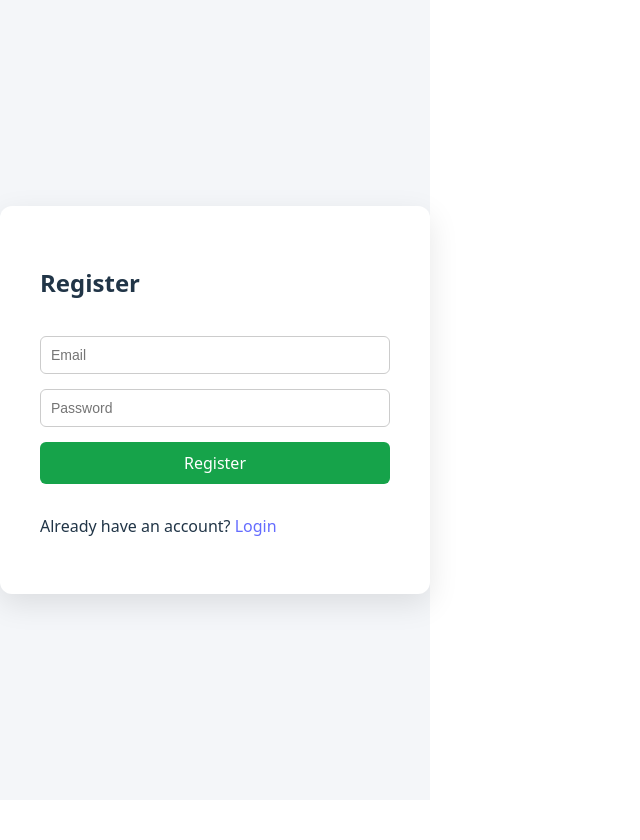
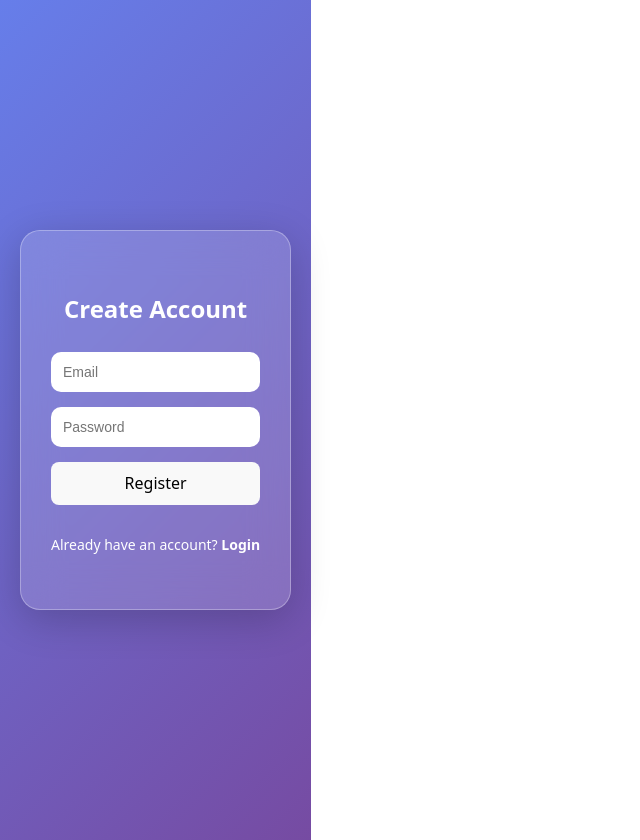
Before and after one commit to aravindhofficiel/notes, a React app in the folder frontend/: page /register in a window 1280 px wide. Shown: the whole page, without its empty margins (0-640 px from the left). Before the commit the page ends 800 px from the top, so only its background shows below. Built offline with nearby package versions, Linux system fonts and the light colour scheme; the HTML template or start-up script is replaced by a standard one.

Commit message:
login and registor ui fixed

```diff
--- a/frontend/src/pages/Login.jsx
+++ b/frontend/src/pages/Login.jsx
@@ -1,20 +1,17 @@
 import { useState } from "react";
 import axios from "axios";
-import { useNavigate, Link } from "react-router-dom";
+import { Link } from "react-router-dom";
 
 const API = import.meta.env.VITE_API_URL;
 
 export default function Login() {
   const [email, setEmail] = useState("");
   const [password, setPassword] = useState("");
-  const navigate = useNavigate();
 
   const login = async () => {
     try {
       const res = await axios.post(`${API}/login`, { email, password });
-
       localStorage.setItem("token", res.data.token);
-
       window.location.href = "/dashboard";
     } catch {
       alert("Invalid credentials");
@@ -22,14 +19,15 @@ export default function Login() {
   };
 
   return (
-    <div style={authContainer}>
-      <div style={card}>
-        <h2 style={{ marginBottom: "20px" }}>Login</h2>
+    <div style={page}>
+      <div style={glassCard}>
+        <h2 style={title}>Welcome Back</h2>
 
         <input
+          type="email"
           placeholder="Email"
           value={email}
-          onChange={e => setEmail(e.target.value)}
+          onChange={(e) => setEmail(e.target.value)}
           style={input}
         />
 
@@ -37,16 +35,16 @@ export default function Login() {
           type="password"
           placeholder="Password"
           value={password}
-          onChange={e => setPassword(e.target.value)}
+          onChange={(e) => setPassword(e.target.value)}
           style={input}
         />
 
-        <button onClick={login} style={primaryBtn}>
+        <button onClick={login} style={button}>
           Login
         </button>
 
-        <p style={{ marginTop: "15px" }}>
-          No account? <Link to="/register">Register</Link>
+        <p style={footerText}>
+          No account? <Link to="/register" style={link}>Create one</Link>
         </p>
       </div>
     </div>
@@ -55,37 +53,60 @@ export default function Login() {
 
 /* ===== Styles ===== */
 
-const authContainer = {
+const page = {
   minHeight: "100vh",
   display: "flex",
   justifyContent: "center",
   alignItems: "center",
-  background: "#f4f6f9"
+  padding: "20px",
+  background: "linear-gradient(135deg, #667eea, #764ba2)"
 };
 
-const card = {
-  background: "white",
-  padding: "40px",
-  borderRadius: "12px",
-  boxShadow: "0 10px 30px rgba(0,0,0,0.1)",
+const glassCard = {
+  width: "100%",
+  maxWidth: "380px",
+  padding: "40px 30px",
+  borderRadius: "20px",
+  backdropFilter: "blur(20px)",
+  background: "rgba(255,255,255,0.15)",
+  border: "1px solid rgba(255,255,255,0.3)",
+  boxShadow: "0 10px 40px rgba(0,0,0,0.2)",
   display: "flex",
   flexDirection: "column",
   gap: "15px",
-  width: "350px"
+  color: "white"
+};
+
+const title = {
+  textAlign: "center",
+  marginBottom: "10px",
+  fontWeight: "600"
 };
 
 const input = {
-  padding: "10px",
-  borderRadius: "6px",
-  border: "1px solid #ccc",
+  padding: "12px",
+  borderRadius: "10px",
+  border: "none",
+  outline: "none",
   fontSize: "14px"
 };
 
-const primaryBtn = {
-  padding: "10px",
-  backgroundColor: "#2563eb",
-  color: "white",
+const button = {
+  padding: "12px",
+  borderRadius: "10px",
   border: "none",
-  borderRadius: "6px",
+  backgroundColor: "#ffffff",
+  color: "#4f46e5",
+  fontWeight: "600",
   cursor: "pointer"
 };
+
+const footerText = {
+  textAlign: "center",
+  fontSize: "14px"
+};
+
+const link = {
+  color: "#fff",
+  fontWeight: "600"
+};
--- a/frontend/src/pages/Register.jsx
+++ b/frontend/src/pages/Register.jsx
@@ -1,13 +1,12 @@
 import { useState } from "react";
 import axios from "axios";
-import { useNavigate, Link } from "react-router-dom";
+import { Link } from "react-router-dom";
 
 const API = import.meta.env.VITE_API_URL;
 
 export default function Register() {
   const [email, setEmail] = useState("");
   const [password, setPassword] = useState("");
-  const navigate = useNavigate();
 
   const register = async () => {
     if (password.length < 6) {
@@ -15,23 +14,20 @@ export default function Register() {
       return;
     }
 
-    try {
-      await axios.post(`${API}/register`, { email, password });
-      navigate("/");
-    } catch (err) {
-      alert("Registration failed");
-    }
+    await axios.post(`${API}/register`, { email, password });
+    window.location.href = "/";
   };
 
   return (
-    <div style={authContainer}>
-      <div style={card}>
-        <h2 style={{ marginBottom: "20px" }}>Register</h2>
+    <div style={page}>
+      <div style={glassCard}>
+        <h2 style={title}>Create Account</h2>
 
         <input
+          type="email"
           placeholder="Email"
           value={email}
-          onChange={e => setEmail(e.target.value)}
+          onChange={(e) => setEmail(e.target.value)}
           style={input}
         />
 
@@ -39,16 +35,16 @@ export default function Register() {
           type="password"
           placeholder="Password"
           value={password}
-          onChange={e => setPassword(e.target.value)}
+          onChange={(e) => setPassword(e.target.value)}
           style={input}
         />
 
-        <button onClick={register} style={primaryBtn}>
+        <button onClick={buttonStyle}>
           Register
         </button>
 
-        <p style={{ marginTop: "15px" }}>
-          Already have an account? <Link to="/">Login</Link>
+        <p style={footerText}>
+          Already have an account? <Link to="/" style={link}>Login</Link>
         </p>
       </div>
     </div>
@@ -57,37 +53,60 @@ export default function Register() {
 
 /* ===== Styles ===== */
 
-const authContainer = {
+const page = {
   minHeight: "100vh",
   display: "flex",
   justifyContent: "center",
   alignItems: "center",
-  background: "#f4f6f9"
+  padding: "20px",
+  background: "linear-gradient(135deg, #667eea, #764ba2)"
 };
 
-const card = {
-  background: "white",
-  padding: "40px",
-  borderRadius: "12px",
-  boxShadow: "0 10px 30px rgba(0,0,0,0.1)",
+const glassCard = {
+  width: "100%",
+  maxWidth: "380px",
+  padding: "40px 30px",
+  borderRadius: "20px",
+  backdropFilter: "blur(20px)",
+  background: "rgba(255,255,255,0.15)",
+  border: "1px solid rgba(255,255,255,0.3)",
+  boxShadow: "0 10px 40px rgba(0,0,0,0.2)",
   display: "flex",
   flexDirection: "column",
   gap: "15px",
-  width: "350px"
+  color: "white"
+};
+
+const title = {
+  textAlign: "center",
+  marginBottom: "10px",
+  fontWeight: "600"
 };
 
 const input = {
-  padding: "10px",
-  borderRadius: "6px",
-  border: "1px solid #ccc",
+  padding: "12px",
+  borderRadius: "10px",
+  border: "none",
+  outline: "none",
   fontSize: "14px"
 };
 
-const primaryBtn = {
-  padding: "10px",
-  backgroundColor: "#16a34a",
-  color: "white",
+const buttonStyle = {
+  padding: "12px",
+  borderRadius: "10px",
   border: "none",
-  borderRadius: "6px",
+  backgroundColor: "#ffffff",
+  color: "#4f46e5",
+  fontWeight: "600",
   cursor: "pointer"
 };
+
+const footerText = {
+  textAlign: "center",
+  fontSize: "14px"
+};
+
+const link = {
+  color: "#fff",
+  fontWeight: "600"
+};
```
Lines whose indentation alone changed are shown as unchanged.
